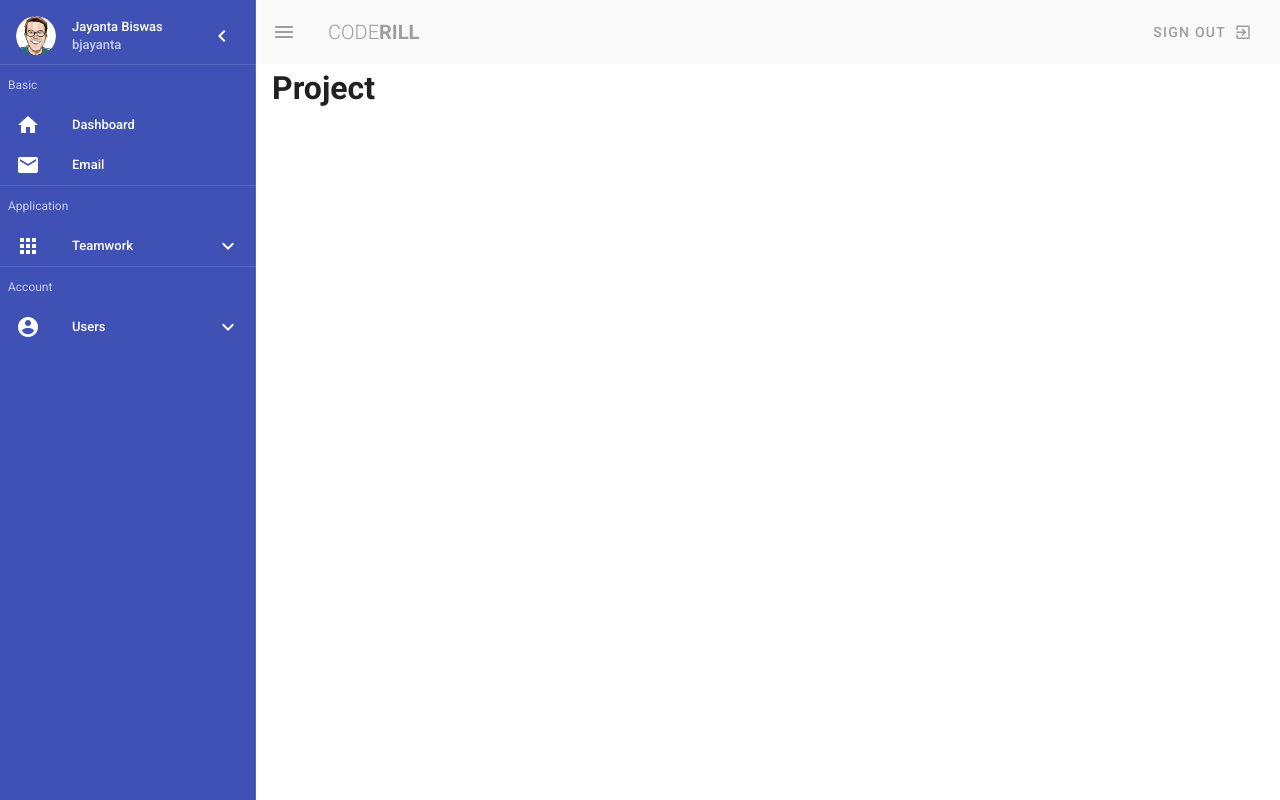
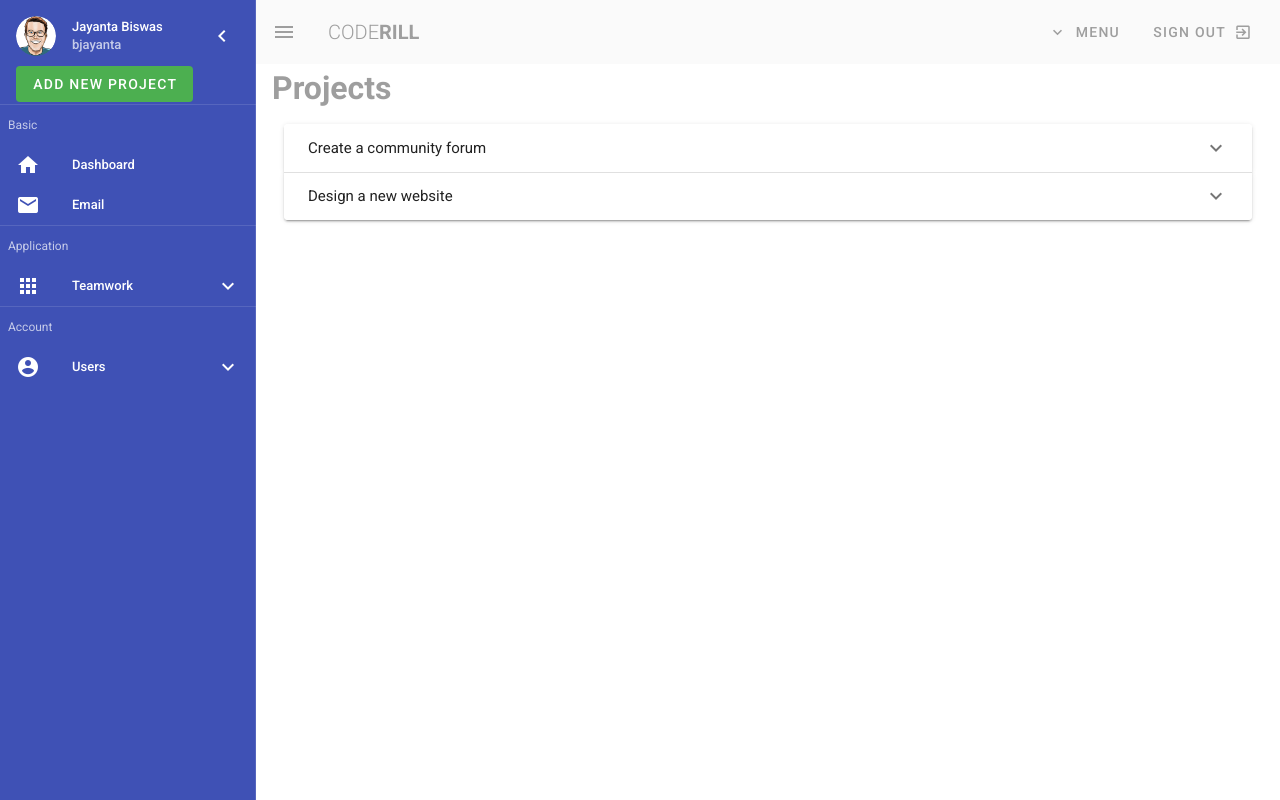
Before and after one commit to bjayanta/teamwork, a Vue app: page /project in a window 1280 px wide. Built offline with nearby package versions, Linux system fonts and the light colour scheme.

Commit message:
work with new project entry

```diff
--- a/src/components/Navbar.vue
+++ b/src/components/Navbar.vue
@@ -15,6 +15,10 @@
                     <v-btn icon @click.stop="mini = !mini">
                         <v-icon>mdi-chevron-left</v-icon>
                     </v-btn>
+                </v-list-item>
+
+                <v-list-item>
+                    <Popup />
                 </v-list-item>
 
                 <v-divider></v-divider>
@@ -135,6 +139,21 @@
 
             <v-spacer></v-spacer>
 
+            <v-menu offset-y>
+                <template v-slot:activator="{ on }">
+                    <v-btn text color="grey" v-on="on">
+                        <v-icon left>mdi-chevron-down</v-icon>
+                        <span>Menu</span>
+                    </v-btn>
+                </template>
+
+                <v-list>
+                    <v-list-item v-for="link in links" :key="link.text" router :to="link.route">
+                        <v-list-item-title>{{ link.text }}</v-list-item-title>
+                    </v-list-item>
+                </v-list>
+            </v-menu>
+
             <v-btn text class="grey--text">
                 <span>Sign Out</span>
                 <v-icon right>mdi-exit-to-app</v-icon>
@@ -144,11 +163,19 @@
 </template>
 
 <script>
+    import Popup from "./Popup";
+
     export default {
+        components: { Popup },
         data() {
             return {
                 drawer: true,
-                mini: false
+                mini: false,
+                links: [
+                    {icon: 'mdi-home', text: 'Dashboard', route: '/'},
+                    {icon: 'mdi-apps', text: 'Projects', route: '/project'},
+                    {icon: 'mdi-account', text: 'Team', route: '/team'},
+                ]
             }
         }
     };
--- /dev/null
+++ b/src/components/Popup.vue
@@ -0,0 +1,46 @@
+<template>
+    <v-dialog persistent width="600px" v-model="dialog">
+        <template v-slot:activator="{ on }">
+            <v-btn text class="success" v-on="on">Add new project</v-btn>
+        </template>
+
+        <v-card class="ma-1 pa-5">
+            <v-card-title class="mb-5">
+                <span class="headline">Add a new project</span>
+            </v-card-title>
+
+            <form>
+                <v-card-text>
+                    <v-text-field label="Title *" v-model="title" prepend-icon="mdi-folder" required></v-text-field>
+                    <v-textarea label="Information" v-model="content" prepend-icon="mdi-pencil"></v-textarea>
+                </v-card-text>
+
+                <v-card-actions>
+                    <v-spacer></v-spacer>
+
+                    <v-btn class="warning" @click="dialog = false">Close</v-btn>
+                    <v-btn class="success" @click="submit">Add Project</v-btn>
+                </v-card-actions>
+            </form>
+        </v-card>
+    </v-dialog>
+</template>
+
+<script>
+    /*eslint no-console: ["error", { allow: ["warn", "error", "log"] }] */
+
+    export default {
+        data() {
+            return {
+                dialog: false,
+                title: '',
+                content: ''
+            };
+        },
+        methods: {
+            submit() {
+                console.log(this.title, this.content);
+            }
+        }
+    }
+</script>
--- a/src/views/Project.vue
+++ b/src/views/Project.vue
@@ -1,11 +1,46 @@
 <template>
   <div class="project">
-    <h1>Project</h1>
+    <h1 class="subheader grey--text">Projects</h1>
+
+    <v-container>
+      <v-expansion-panels>
+        <v-expansion-panel v-for="project in myProjects" :key="project.title">
+          <v-expansion-panel-header>{{ project.title }}</v-expansion-panel-header>
+          <v-expansion-panel-content>
+            <v-card flat>
+              <v-card-text>
+                <div class="font-weight-bold">due by {{ project.due }}</div>
+                <div>{{ project.content }}</div>
+              </v-card-text>
+            </v-card>
+          </v-expansion-panel-content>
+        </v-expansion-panel>
+      </v-expansion-panels>
+    </v-container>
   </div>
 </template>
 
 <script>
   export default {
-    name: 'project'
+    name: 'project',
+    data() {
+      return {
+        projects: [
+          {title: "Design a new website", person: "Rashadul Hasan Saddik", due: "1st Jan 2019", status: "ongoing", content: "Lorem ipsum dolor sit amet, consectetur adipisicing elit. Asperiores at beatae commodi consequatur doloribus ducimus esse explicabo fuga magni nulla officia possimus quam quos sapiente, tempore ut veniam? Aspernatur, numquam?"},
+          {title: "Code up the home page", person: "Imran Sajjad", due: "10th Jan 2019", status: "complete", content: "Lorem ipsum dolor sit amet, consectetur adipisicing elit. Asperiores at beatae commodi consequatur doloribus ducimus esse explicabo fuga magni nulla officia possimus quam quos sapiente, tempore ut veniam? Aspernatur, numquam?"},
+          {title: "Design a video thumbnails", person: "Maruf Hasan", due: "20th Dec 2019", status: "complete", content: "Lorem ipsum dolor sit amet, consectetur adipisicing elit. Asperiores at beatae commodi consequatur doloribus ducimus esse explicabo fuga magni nulla officia possimus quam quos sapiente, tempore ut veniam? Aspernatur, numquam?"},
+          {title: "Create a community forum", person: "Jayanta Biswas", due: "20th Oct 2019", status: "overdue", content: "Lorem ipsum dolor sit amet, consectetur adipisicing elit. Asperiores at beatae commodi consequatur doloribus ducimus esse explicabo fuga magni nulla officia possimus quam quos sapiente, tempore ut veniam? Aspernatur, numquam?"},
+          {title: "Make a analysis report", person: "Ziaur Rahman", due: "2nd Jun 2019", status: "pending", content: "Lorem ipsum dolor sit amet, consectetur adipisicing elit. Asperiores at beatae commodi consequatur doloribus ducimus esse explicabo fuga magni nulla officia possimus quam quos sapiente, tempore ut veniam? Aspernatur, numquam?"},
+          {title: "Design a new website", person: "Jayanta Biswas", due: "1st Jan 2019", status: "ongoing", content: "Lorem ipsum dolor sit amet, consectetur adipisicing elit. Asperiores at beatae commodi consequatur doloribus ducimus esse explicabo fuga magni nulla officia possimus quam quos sapiente, tempore ut veniam? Aspernatur, numquam?"}
+        ]
+      };
+    },
+    computed: {
+      myProjects() {
+        return this.projects.filter(project => {
+          return project.person == "Jayanta Biswas"
+        })
+      }
+    }
   }
 </script>
```
